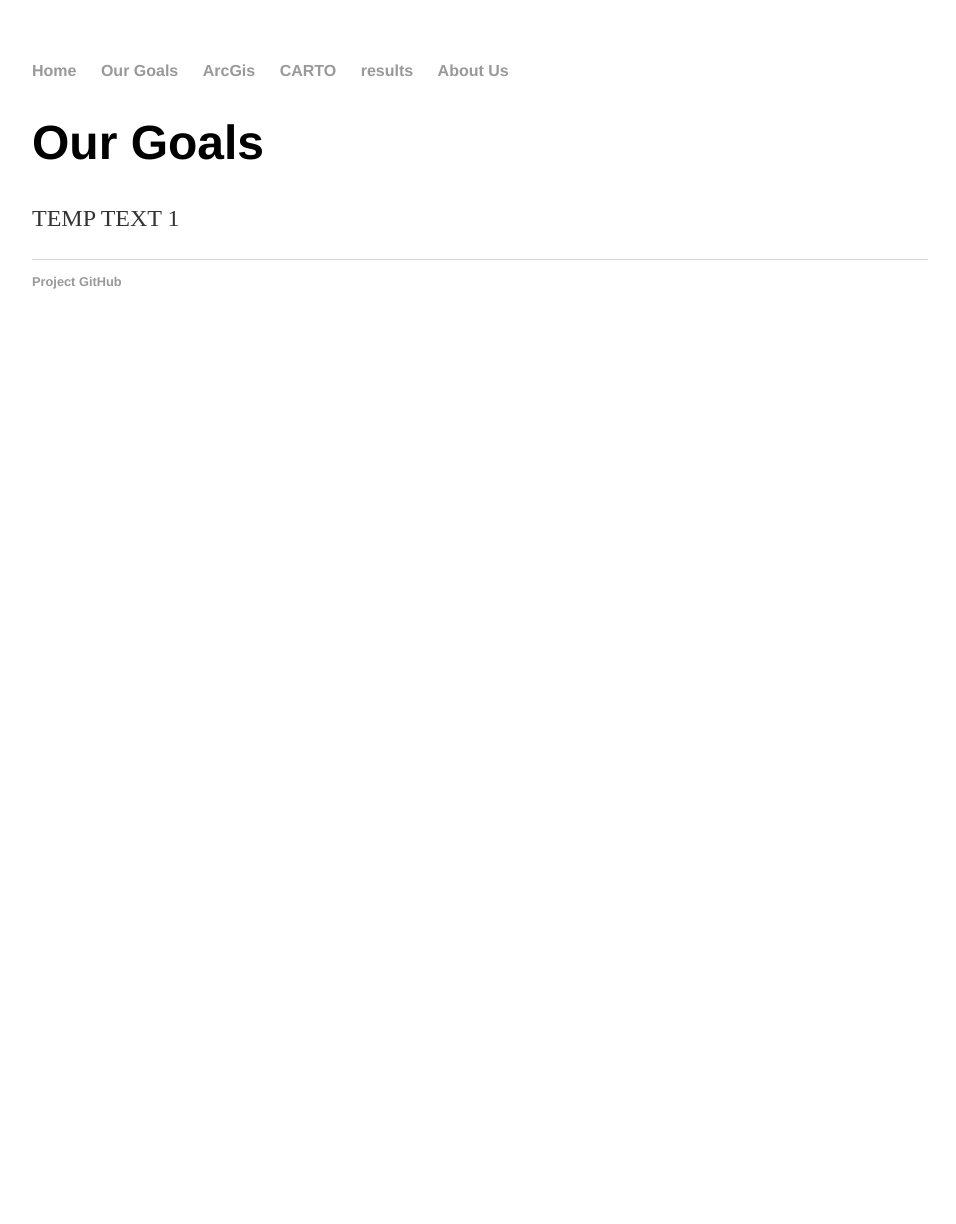
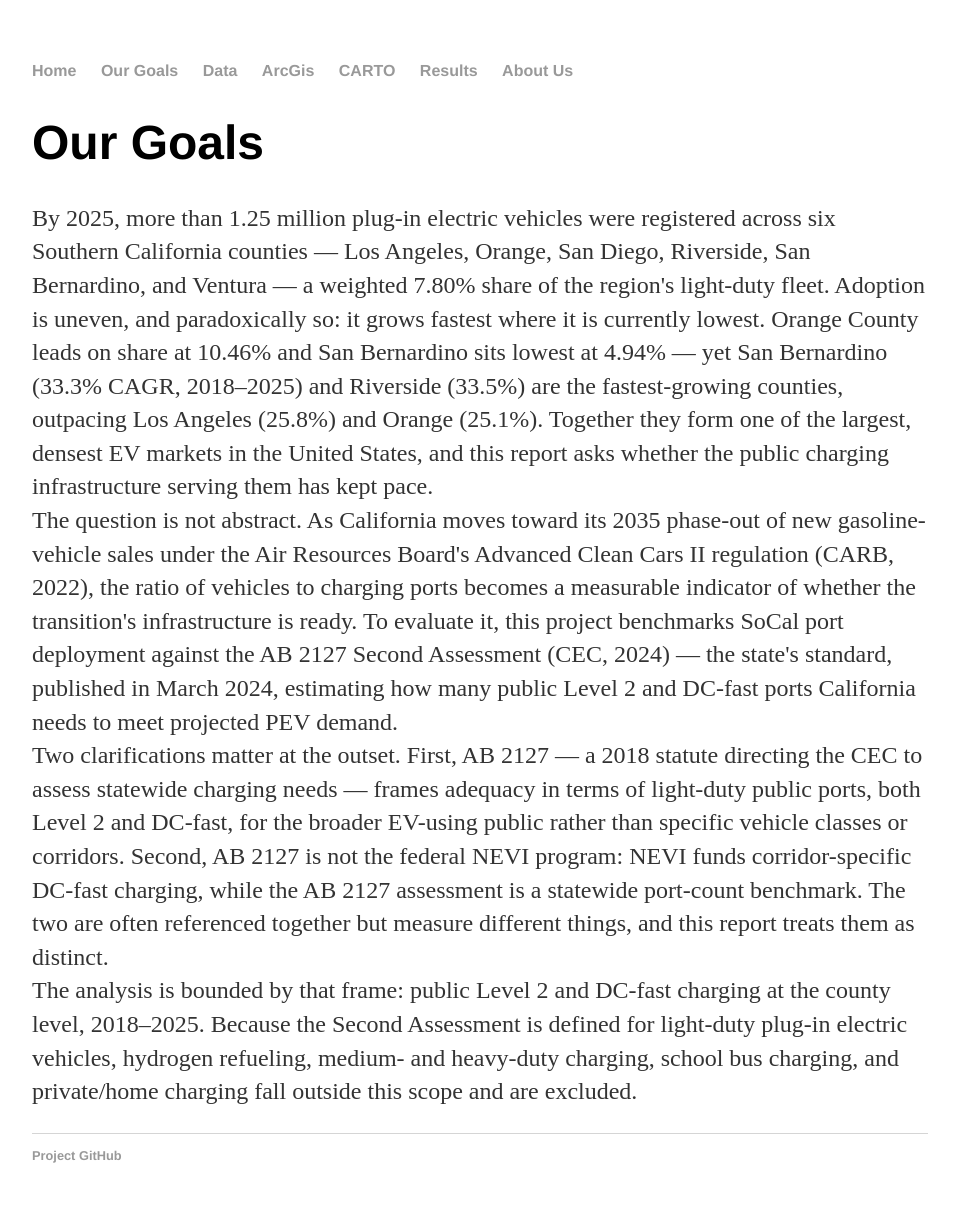
Before and after one commit to mlavance/GEOG583FinalProject, a Jekyll site: the page built from goals/index.html, in a window 1280 px wide. Shown: the whole page, without its empty margins (160-1116 px from the left). Built offline with Jekyll 4.4.1, drawn with Linux system fonts in a browser that asks for light colours; before the commit the page ends 900 px from its top, so only the background shows below that.

Commit message:
Added new features

```diff
--- a/_layouts/default.html
+++ b/_layouts/default.html
@@ -12,9 +12,10 @@
 <ul>
 <li><a href="{{ '/' | relative_url }}">Home</a></li>
 <li><a href="{{ '/goals' | relative_url }}">Our Goals</a></li>
+<li><a href="{{ '/data' | relative_url }}">Data</a></li>
 <li><a href="{{ '/arcgis' | relative_url }}">ArcGis</a></li>
 <li><a href="{{ '/carto' | relative_url }}">CARTO</a></li>
-<li><a href="{{ '/results' | relative_url }}">results</a></li>
+<li><a href="{{ '/results' | relative_url }}">Results</a></li>
 <li><a href="{{ '/aboutus' | relative_url }}">About Us</a></li>
 </ul>
     </nav>
--- a/goals/index.html
+++ b/goals/index.html
@@ -6,7 +6,37 @@ title: Our goals
 <div class="about">
   <h1>Our Goals</h1>
   <p>
-    TEMP TEXT 1
+    By 2025, more than 1.25 million plug-in electric vehicles were registered
+    across six Southern California counties — Los Angeles, Orange, San Diego,
+    Riverside, San Bernardino, and Ventura — a weighted 7.80% share of the
+    region's light-duty fleet. Adoption is uneven, and paradoxically so: it
+    grows fastest where it is currently lowest. Orange County leads on share at
+    10.46% and San Bernardino sits lowest at 4.94% — yet San Bernardino (33.3%
+    CAGR, 2018–2025) and Riverside (33.5%) are the fastest-growing counties,
+    outpacing Los Angeles (25.8%) and Orange (25.1%). Together they form one of
+    the largest, densest EV markets in the United States, and this report asks
+    whether the public charging infrastructure serving them has kept pace.
+    <br />
+    The question is not abstract. As California moves toward its 2035 phase-out
+    of new gasoline-vehicle sales under the Air Resources Board's Advanced Clean
+    Cars II regulation (CARB, 2022), the ratio of vehicles to charging ports
+    becomes a measurable indicator of whether the transition's infrastructure is
+    ready. To evaluate it, this project benchmarks SoCal port deployment against
+    the AB 2127 Second Assessment (CEC, 2024) — the state's standard, published
+    in March 2024, estimating how many public Level 2 and DC-fast ports
+    California needs to meet projected PEV demand. <br />
+    Two clarifications matter at the outset. First, AB 2127 — a 2018 statute
+    directing the CEC to assess statewide charging needs — frames adequacy in
+    terms of light-duty public ports, both Level 2 and DC-fast, for the broader
+    EV-using public rather than specific vehicle classes or corridors. Second,
+    AB 2127 is not the federal NEVI program: NEVI funds corridor-specific
+    DC-fast charging, while the AB 2127 assessment is a statewide port-count
+    benchmark. The two are often referenced together but measure different
+    things, and this report treats them as distinct. <br />
+    The analysis is bounded by that frame: public Level 2 and DC-fast charging
+    at the county level, 2018–2025. Because the Second Assessment is defined for
+    light-duty plug-in electric vehicles, hydrogen refueling, medium- and
+    heavy-duty charging, school bus charging, and private/home charging fall
+    outside this scope and are excluded.
   </p>
-
 </div>
```
Also changed, not shown: carto/index.html (+5 -8 lines), data/index.html (added, +32 -0 lines).
